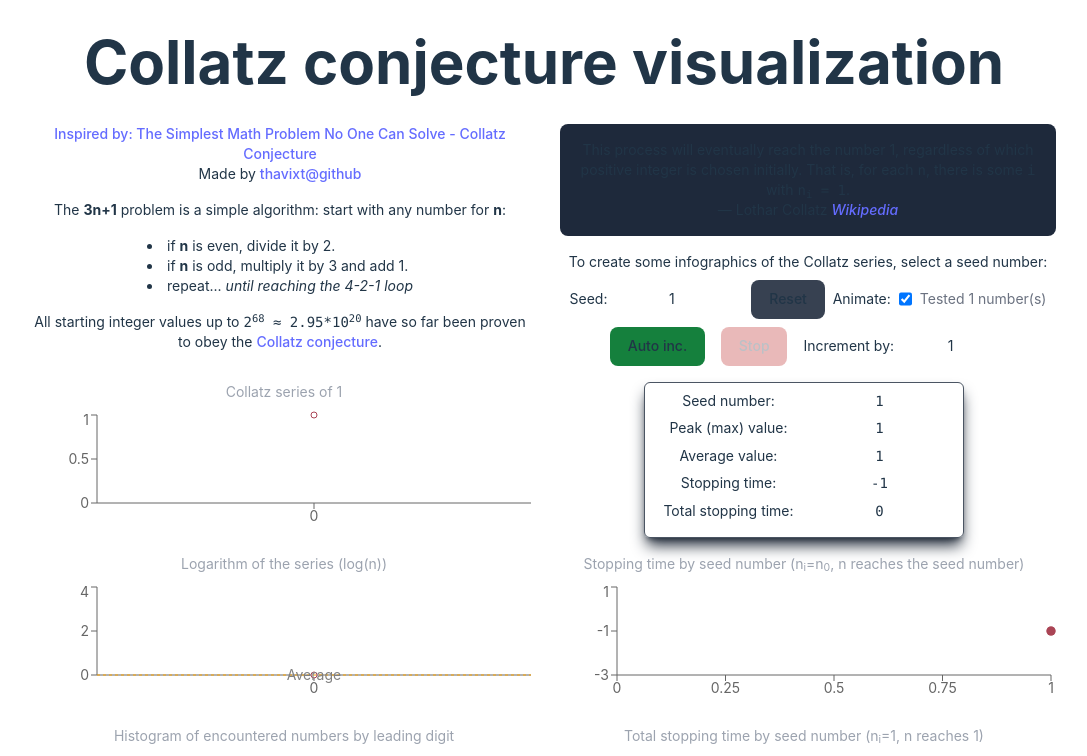
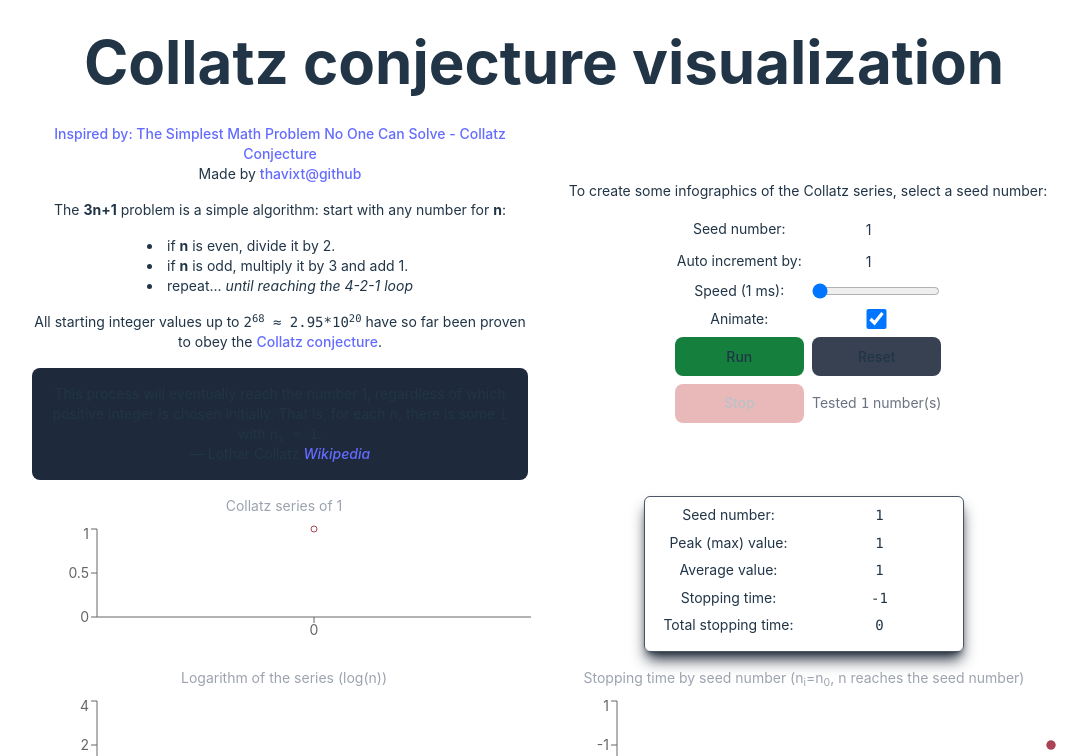
Before and after one commit to thavixt/collatz-conjecture-vis, a React (Vite) app: page / in a window 1280 px wide. Shown: the top 756 px of the page, without its empty margins (96-1183 px from the left). Built offline with nearby package versions, Linux system fonts and the light colour scheme.

Commit message:
auto inc. speed setting

```diff
--- a/src/App.tsx
+++ b/src/App.tsx
@@ -14,7 +14,7 @@ import {
 } from 'recharts';
 import { getCollatzSeries, getStoppingTimeOfSeries, getTotalStoppingTimeOfSeries } from './collatz';
 import './App.css'
-import { DEFAULT_ANIMATION_DURATION_MS, DEFAULT_OCCURENCE_MAP, DEFAULT_INCREMENT_VALUE, DEFAULT_SEED, getStoredAnimationActive, MAX_INCREMENT_VALUE, MAX_SEED, setStoredIncrementBy, setStoredSeed, DEFAULT_TIMER_DURATION_MS, setStoredAnimationActive } from './utils';
+import { DEFAULT_ANIMATION_DURATION_MS, DEFAULT_OCCURENCE_MAP, DEFAULT_INCREMENT_VALUE, DEFAULT_SEED, getStoredAnimationActive, MAX_INCREMENT_VALUE, MAX_SEED, setStoredIncrementBy, setStoredSeed, setStoredIncrementSpeed, DEFAULT_TIMER_DURATION_MS, setStoredAnimationActive, DEFAULT_INCREMENT_SPEED, MIN_INCREMENT_SPEED, MAX_INCREMENT_SPEED, MIN_INCREMENT_VALUE } from './utils';
 import { CustomTooltip, CustomScatterTooltip, CustomTotalScatterTooltip } from './Tooltips';
 
 export default function App() {
@@ -33,23 +33,28 @@ export default function App() {
   const [countByLeadingDigit, setCountByLeadingDigit] = useState(DEFAULT_OCCURENCE_MAP);
 
   const [incrementBy, setIncrementBy] = useState(DEFAULT_INCREMENT_VALUE);
+  const [incrementSpeed, setIncrementSpeed] = useState(DEFAULT_INCREMENT_SPEED);
   const [timer, setTimer] = useState(0);
 
   const automate = useCallback(() => {
     setTimer(setInterval(() => {
       setSeedNumber(n => n + incrementBy);
-    }, DEFAULT_TIMER_DURATION_MS));
-  }, [incrementBy]);
+    }, incrementSpeed));
+  }, [incrementBy, incrementSpeed]);
   const stopAutomation = useCallback(() => {
     clearInterval(timer);
     setTimer(0);
   }, [timer]);
 
   const resetCurrent = useCallback(() => {
+    // reset live values
     setSeedNumber(1);
     setIncrementBy(1);
+    setIncrementSpeed(DEFAULT_INCREMENT_SPEED);
+    // reset stored values
     setStoredSeed(1);
     setStoredIncrementBy(1);
+    setStoredIncrementSpeed(DEFAULT_INCREMENT_SPEED);
   }, []);
 
   const reset = useCallback(() => {
@@ -132,21 +137,21 @@ export default function App() {
               <li>repeat... <i>until reaching the 4-2-1 loop</i></li>
             </div>
             <p>All starting integer values up to <code>2<sup>68</sup> ≈ 2.95*10<sup>20</sup></code> have so far been proven to obey the <a target="_blank" href="https://en.wikipedia.org/wiki/Collatz_conjecture">Collatz conjecture</a>.</p>
-          </div>
-
-          <div className="flex flex-col place-self-center space-y-4">
             <div className="bg-slate-800 rounded-lg p-4">
               <blockquote cite="https://en.wikipedia.org/wiki/Collatz_conjecture">
                 <p>This process will eventually reach the number 1, regardless of which positive integer is chosen initially. That is, for each <code>n</code>, there is some <code>i</code> with <code>n<sub>i</sub> = 1</code>.</p>
               </blockquote>
               <p>— Lothar Collatz  <cite><a target="_blank" href="https://en.wikipedia.org/wiki/Lothar_Collatz">Wikipedia</a></cite></p>
             </div>
+          </div>
+
+          <div className="flex flex-col place-self-center space-y-4">
             <div className='flex flex-col space-y-2 items-center'>
-              <p>To create some infographics of the Collatz series, select a seed number:</p>
-              <div className="flex items-center space-x-2">
-                <label htmlFor="seed">Seed:</label>
+              <p className='mb-2'>To create some infographics of the Collatz series, select a seed number:</p>
+              <div className='grid grid-cols-2 gap-2 *:flex *:items-center *:justify-center'>
+                <label htmlFor="seed">Seed number:</label>
                 <input
-                  className="w-32 p-2 rounded-lg text-center"
+                  className="w-32 p-2 rounded-lg text-center h-6"
                   min={0}
                   max={999999999}
                   onChange={(e) => {
@@ -161,29 +166,16 @@ export default function App() {
                   value={seedNumber}
                   disabled={!!timer}
                 />
-                <button className='bg-gray-700' type="button" onClick={reset} disabled={!!timer}>Reset</button>
-                <div className='flex justify-center space-x-2'>
-                  <label htmlFor="animate">Animate:</label>
-                  <input className='p-2' type="checkbox" id="animate" onChange={e => {
-                    const checked = e.target.checked;
-                    setAnimate(checked);
-                    setStoredAnimationActive(checked);
-                  }} defaultChecked={animate} />
-                </div>
-                <span className='text-gray-500'>Tested {encounteredSeedNumbers.size} number(s)</span>
-              </div>
-              <div className='flex space-x-4 items-center justify-center'>
-                <button className='bg-green-700' type="button" onClick={automate} disabled={!!timer}>Auto inc.</button>
-                <button className='bg-red-700' type="button" onClick={stopAutomation} disabled={!timer}>Stop</button>
-                <label htmlFor="incrementBy">Increment by:</label>
+                <label htmlFor="incrementBy">Auto increment by:</label>
                 <input
                   id='incrementBy'
-                  className="w-24 p-2 rounded-lg text-center"
-                  min={1}
-                  max={10000}
+                  className="w-32 p-2 rounded-lg text-center h-6"
+                  min={MIN_INCREMENT_VALUE}
+                  max={MAX_INCREMENT_VALUE}
                   onChange={(e) => {
                     if (e.target.value) {
-                      const n = Math.min(parseInt(e.target.value), MAX_INCREMENT_VALUE);
+                      const v = parseInt(e.target.value);
+                      const n = Math.max(Math.min(v, MAX_INCREMENT_VALUE), MIN_INCREMENT_VALUE);
                       setIncrementBy(n);
                       setStoredIncrementBy(n);
                     }
@@ -192,6 +184,43 @@ export default function App() {
                   value={incrementBy}
                   disabled={!!timer}
                 />
+                <label htmlFor="incrementSpeed">Speed ({incrementSpeed} ms):</label>
+                <input
+                  type="range"
+                  className="w-32"
+                  id="incrementSpeed"
+                  min={MIN_INCREMENT_SPEED}
+                  max={MAX_INCREMENT_SPEED}
+                  step="50"
+                  onChange={(e) => {
+                    if (e.target.value) {
+                      const v = parseInt(e.target.value);
+                      const n = Math.max(Math.min(v, MAX_INCREMENT_SPEED), MIN_INCREMENT_SPEED);
+                      setIncrementSpeed(n);
+                      setStoredIncrementSpeed(n);
+                    }
+                  }}
+                  value={incrementSpeed}
+                  disabled={!!timer}
+                />
+                <label htmlFor="animate">Animate:</label>
+                <input
+                  className='p-2'
+                  type="checkbox"
+                  id="animate"
+                  onChange={e => {
+                    const checked = e.target.checked;
+                    setAnimate(checked);
+                    setStoredAnimationActive(checked);
+                  }}
+                  checked={animate} />
+                <button className='bg-green-700' type="button" onClick={automate} disabled={!!timer}>Run</button>
+                <button className='bg-gray-700' type="button" onClick={reset} disabled={!!timer}>Reset</button>
+                <button className='bg-red-700' type="button" onClick={stopAutomation} disabled={!timer}>Stop</button>
+                <div>
+                  <span className='text-gray-500'>Tested <code>{encounteredSeedNumbers.size}</code> number(s)</span>
+                </div>
+
               </div>
             </div>
           </div>
@@ -294,20 +323,12 @@ export default function App() {
         </div>
 
         <details>
-          <summary>{series.length} elements in the Collatz series of {seedNumber}</summary>
-          <code className="overflow-y-auto p-2">
-            {'{ '}
-            <span className="invertedText">{series[0].value}</span>
-            {', '}
-            {series.slice(1, -3).map((item) => item.value).join(', ')}
-            {series.length > 4 && ', '}
-            <span className="invertedText">{series.slice(-3)[0].value}</span>
-            {', '}
-            <span className="invertedText">{series.slice(-2)[0].value}</span>
-            {', '}
-            <span className="invertedText">{series.slice(-1)[0].value}</span>
-            {' }'}
-          </code>
+          <summary><code>{series.length}</code> numbers in the Collatz series of {seedNumber}</summary>
+          <div className='mt-2 w-full max-w-[800px] h-48 m-auto border border-gray-600 rounded-md px-1 py-2 overflow-y-auto'>
+            <div className="grid grid-cols-12 gap-2">
+              {series.map((item) => item.value).map(v => <code key={v}>{v}</code>)}
+            </div>
+          </div>
         </details>
       </div>
     </div>
--- a/src/Tooltips.tsx
+++ b/src/Tooltips.tsx
@@ -19,7 +19,6 @@ export const CustomTooltip = (payload: TooltipProps<number, number>) => {
 
 export const CustomScatterTooltip = (payload: TooltipProps<number, number>) => {
   if (payload?.payload?.[0]) {
-    console.log(payload?.payload?.[0])
     const seed = payload?.payload?.[0].payload.seed;
     const stoppingTime = payload?.payload?.[0].payload.stoppingTime;
     return (
--- a/src/utils.ts
+++ b/src/utils.ts
@@ -6,7 +6,12 @@ export const DEFAULT_SEED = getStoredSeed();
 export const MAX_SEED = 9999999;
 
 export const DEFAULT_INCREMENT_VALUE = getStoredIncrementBy();
-export const MAX_INCREMENT_VALUE = 10000;
+export const MIN_INCREMENT_VALUE = 1;
+export const MAX_INCREMENT_VALUE = 10e6;
+
+export const DEFAULT_INCREMENT_SPEED = getStoredIncrementSpeed();
+export const MIN_INCREMENT_SPEED = 100; // ms
+export const MAX_INCREMENT_SPEED = 1000;
 
 export const DEFAULT_OCCURENCE_MAP = new Map([
   [1, 0],
@@ -41,8 +46,20 @@ export function getStoredIncrementBy(): number {
   return parseInt(incrementBy);
 }
 
+export function getStoredIncrementSpeed(): number {
+  const incrementSpeed = localStorage.getItem('collatz_vis_incrementSpeed');
+  if (!incrementSpeed) {
+    return 1;
+  }
+  return parseInt(incrementSpeed);
+}
+
 export function setStoredIncrementBy(incrementBy: number) {
   localStorage.setItem('collatz_vis_incrementBy', incrementBy.toString());
+}
+
+export function setStoredIncrementSpeed(incrementSpeed: number) {
+  localStorage.setItem('collatz_vis_incrementSpeed', incrementSpeed.toString());
 }
 
 export function getStoredAnimationActive(): boolean {
```
